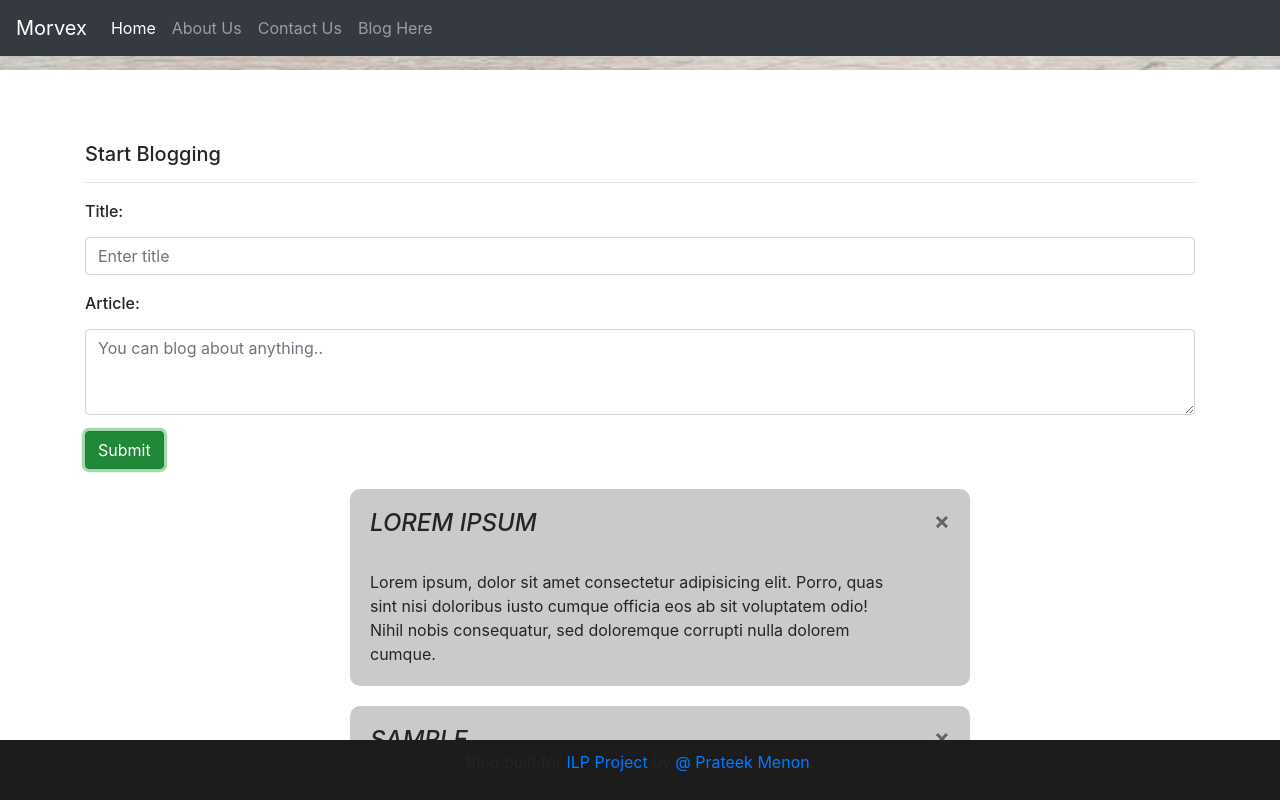
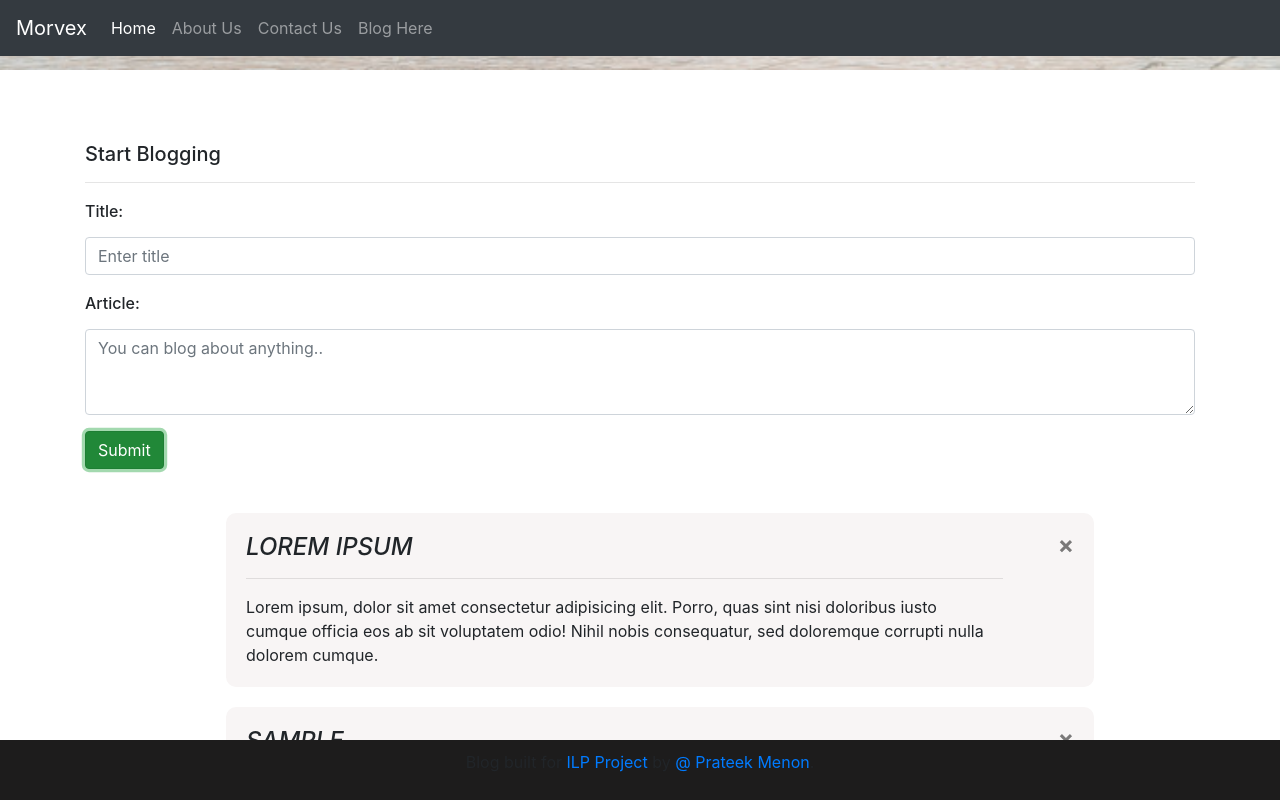
Before and after one commit to menonpatrick/tcs_ilp_project_1, a plain HTML site: page index.html in a window 1280 px wide. Both pictures are taken after typing "Sample", "Sample" into the empty fields and a click on the button "Submit". Shown: the part 2120-2920 px from the top of the page. Drawn offline with nearby package versions, Linux system fonts and the light colour scheme.

Commit message:
UI changes for blog

```diff
--- a/index.css
+++ b/index.css
@@ -83,12 +83,12 @@ footer {
 }
 
 .comment-text {
-    background: rgb(204, 201, 201);
+    background: rgb(248, 245, 245);
 	margin-top: 20px;
     padding: 20px;
     border-radius: 10px;
     min-height: 80px;
-    width: 50%;
+    width: 70%;
 }
 
 .close {
--- a/index.html
+++ b/index.html
@@ -178,13 +178,13 @@
       </div>
       <button type="button" onclick="addListItem()" class="btn btn-success">Submit</button>
       </form>
-    </div>
+    </div><br>
     <ul id="ul">
       <li>
         <div class="container comment-text">
           <div class="row">
             <div class="col-11">
-              <h4><i>Lorem Ipsum</i></h4><br>
+              <h4><i>Lorem Ipsum</i></h4><hr>
               Lorem ipsum, dolor sit amet consectetur adipisicing elit. Porro, quas sint nisi doloribus iusto cumque
               officia eos ab sit voluptatem odio! Nihil nobis consequatur, sed doloremque corrupti nulla dolorem cumque.
             </div>
--- a/index.js
+++ b/index.js
@@ -45,7 +45,7 @@ function addListItem() {
     var t = document.createTextNode(title);
     var t2 = document.createTextNode(inputValue);
 
-    var br = document.createElement("br");
+    var br = document.createElement("hr");
 
     li.appendChild(div_container);
     div_container.appendChild(div_row);
```
